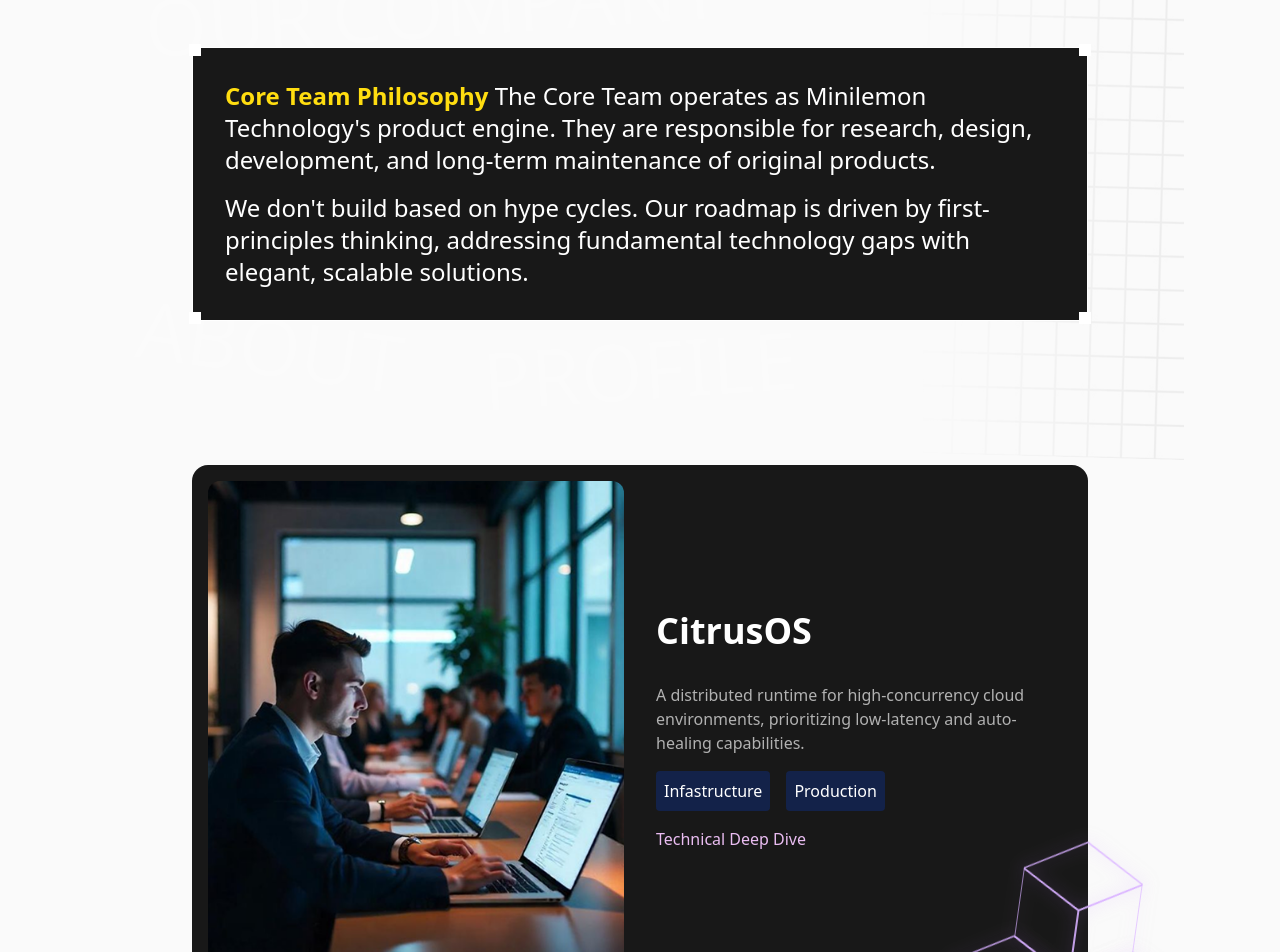
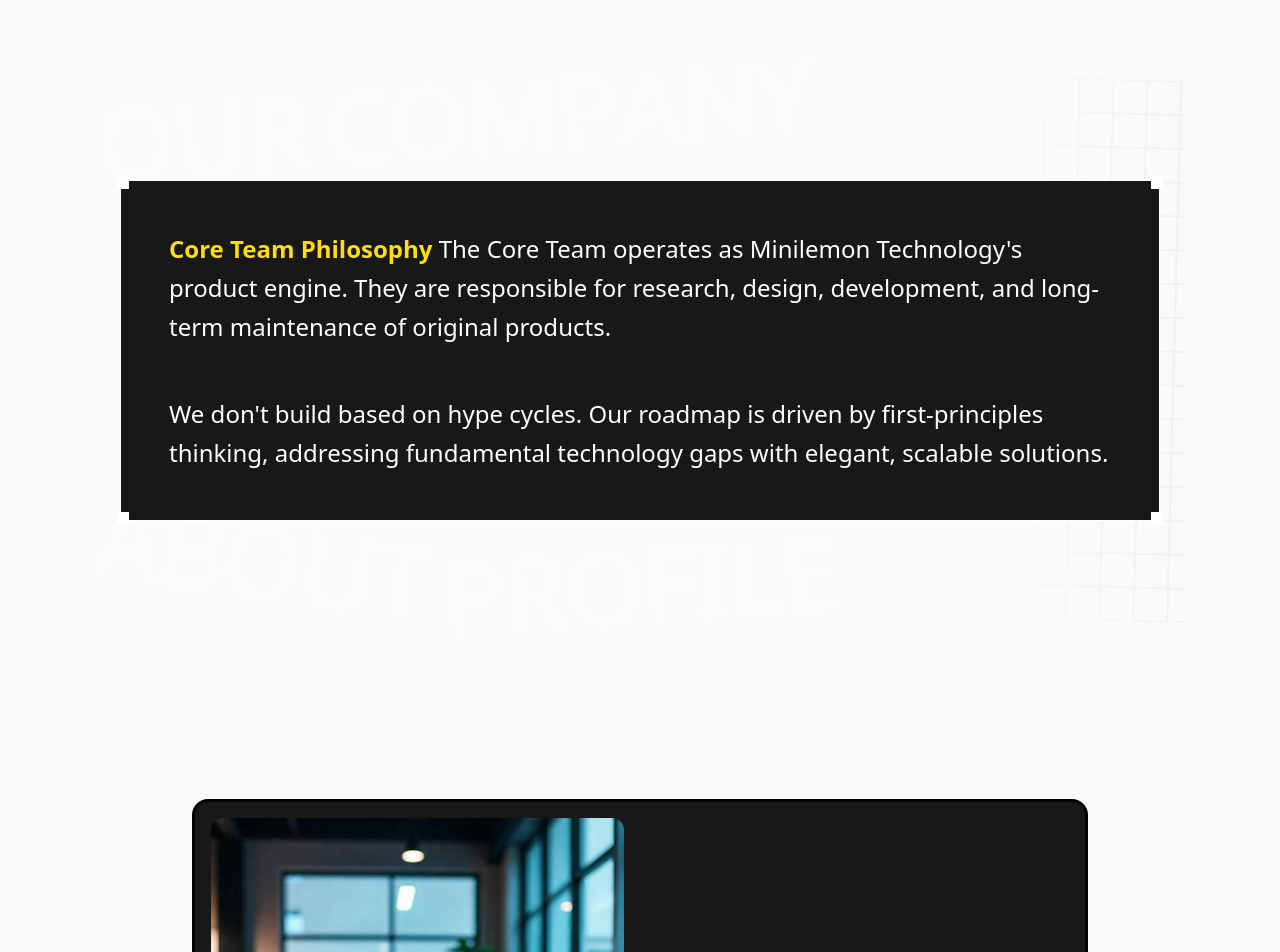
Before and after one commit to Minilemon-Official-Team/minilemon-tech-compro, a Next.js app: page /product in a window 1280 px wide. Shown: the part 1020-1972 px from the top of the page. Built offline with nearby package versions, Linux system fonts and the light colour scheme.

Commit message:
add simple animation for product page

```diff
--- a/src/components/sections/product/AnimatedText.jsx
+++ b/src/components/sections/product/AnimatedText.jsx
@@ -3,7 +3,7 @@
 export default function AnimatedText({ text, rotate }) {
   return (
     <h2
-      className={`flex flex-wrap text-[80px] leading-none select-none ${rotate}`}
+      className={`flex flex-wrap sm:text-[40px] md:text-[80px] lg:text-[92px] xl:text-[100px] leading-none select-none ${rotate}`}
     >
       {text.split(" ").map((word, wordIndex) => (
         <div key={wordIndex} className="inline-block mr-4 last:mr-0">
@@ -13,6 +13,7 @@
               className="
                 inline-block
                 text-white/10 cursor-pointer
+                transform-all duration-300 ease-in-out
                 hover:text-purple-700
             "
             >
--- a/src/components/sections/product/CardPill.jsx
+++ b/src/components/sections/product/CardPill.jsx
@@ -1,5 +1,5 @@
 import React from "react";
 
 export default function CardPill({ title }) {
-  return <div className="p-2 text-white bg-[#0F2C7B]/50 rounded">{title}</div>;
+  return <div className="p-2 text-white bg-[#0F2C7B]/50 rounded transition-color duration-700 ease-out hover:bg-[#0F2C7B]">{title}</div>;
 }
--- a/src/components/sections/product/CardProduct.jsx
+++ b/src/components/sections/product/CardProduct.jsx
@@ -4,9 +4,9 @@
 
 export default function CardProduct({ title, description, features }) {
   return (
-    <div className="rounded-2xl p-4 max-w-4xl bg-[#181818] grid grid-cols-2 gap-8 hover:border hover:border-white">
+    <div className="rounded-2xl p-4 max-w-4xl bg-[#181818] hover:bg-[#2B2B2B] grid grid-cols-2 gap-8 transition-all duration-700 ease-out border-3 hover:border-white">
       <Image
-        alt=""
+        alt={title}
         src="/assets/product_card_template.png"
         width={400}
         height={400}
--- a/src/screens/product/Product.desktop.jsx
+++ b/src/screens/product/Product.desktop.jsx
@@ -46,8 +46,11 @@
           </p>
           <div className="flex flex-row items-center gap-4">
             <div className="relative flex items-center justify-center w-5 h-5">
-              <div className="absolute w-full h-full bg-green-500 rounded-full"></div>
-              <div className="relative w-3 h-3 bg-green-500 rounded-full"></div>
+              <div className="absolute w-6 h-6 bg-green-500 rounded-full animate-[ping_3s_linear_infinite] opacity-30"></div>
+
+              <div className="absolute w-full h-full bg-green-400 rounded-full blur-[4px] opacity-60 animate-pulse"></div>
+
+              <div className="relative w-full h-full bg-green-500 rounded-full shadow-[0_0_10px_#22c55e]"></div>
             </div>
             <p className="text-sm uppercase text-white">
               Available For Projects
@@ -77,17 +80,22 @@
           </div>
         </div>
       </div>
-      <div className="w-full text-white relative py-24">
-        <div className="absolute top-4 left-12">
+      <div className="w-full min-h-screen flex flex-col justify-center text-white relative py-24 overflow-hidden">
+        <div className="relative w-full max-w-350 mx-auto px-6">
+
+          <div className="absolute -top-16 -left-4 lg:left-0 xl:left-0 2xl:left-4">
             <AnimatedText text={"OUR COMPANY"} rotate={"-rotate-4"} />
           </div>
-        <div className="absolute bottom-8 left-10">
+
+          <div className="absolute -bottom-10 -left-4 lg:left-0 xl:left-0 2xl:left-10">
             <AnimatedText text={"ABOUT"} rotate={"rotate-8"} />
           </div>
-        <div className="absolute bottom-2 left-1/2 -translate-x-1/2">
+
+          <div className="absolute -bottom-16 left-1/2 -translate-x-1/2">
             <AnimatedText text={"PROFILE"} rotate={"-rotate-4"} />
           </div>
-        <div className="absolute -top-10 right-0 mask-[linear-gradient(to_left,black_10%,transparent_90%)]">
+
+          <div className="absolute top-1/2 -translate-y-1/2 right-20 lg:-right-20 mask-[linear-gradient(to_left,black_10%,transparent_90%)]">
             <Image
               alt="Pattern"
               src="/assets/product_pattern.png"
@@ -96,18 +104,25 @@
               className="object-contain"
             />
           </div>
-        <div className="relative z-20 max-w-4xl mx-auto border border-white bg-[#181818] text-2xl p-8">
-          <div className="absolute w-3 h-3 bg-white -top-1 -left-1"></div>
-          <div className="absolute w-3 h-3 bg-white -top-1 -right-1"></div>
-          <div className="absolute w-3 h-3 bg-white -bottom-1 -left-1"></div>
-          <div className="absolute w-3 h-3 bg-white -bottom-1 -right-1"></div>
-          <p className="mb-4">
+
+          <div
+            className="relative z-20 max-w-6xl mx-auto border border-white bg-[#181818]
+                        text-base sm:text-lg md:text-2xl 2xl:text-4xl
+                        leading-relaxed 2xl:leading-14
+                        p-6 md:p-12 2xl:p-16 mt-12 mb-12"
+          >
+            <div className="absolute w-2 h-2 md:w-3 md:h-3 bg-white -top-1 -left-1"></div>
+            <div className="absolute w-2 h-2 md:w-3 md:h-3 bg-white -top-1 -right-1"></div>
+            <div className="absolute w-2 h-2 md:w-3 md:h-3 bg-white -bottom-1 -left-1"></div>
+            <div className="absolute w-2 h-2 md:w-3 md:h-3 bg-white -bottom-1 -right-1"></div>
+
+            <p className="mb-8 md:mb-12">
               <span className="text-[#FFDD10] font-bold">
                 Core Team Philosophy
               </span>{" "}
               The Core Team operates as Minilemon Technology&apos;s product
-            engine. They are responsible for research, design, development, and
-            long-term maintenance of original products.
+              engine. They are responsible for research, design, development,
+              and long-term maintenance of original products.
             </p>
             <p>
               We don&apos;t build based on hype cycles. Our roadmap is driven by
@@ -116,8 +131,8 @@
             </p>
           </div>
         </div>
+      </div>
       <div className="relative w-full min-h-screen flex flex-col gap-8 items-center mb-12">
-
         <div className="absolute rotate-8 top-90 -right-2 w-[240px] h-[263px] pointer-events-none overflow-visible">
           {/* KUBUS ATAS */}
           <div className="absolute z-30" style={{ left: "60px", top: "10px" }}>
```
Lines whose indentation alone changed are shown as unchanged.
